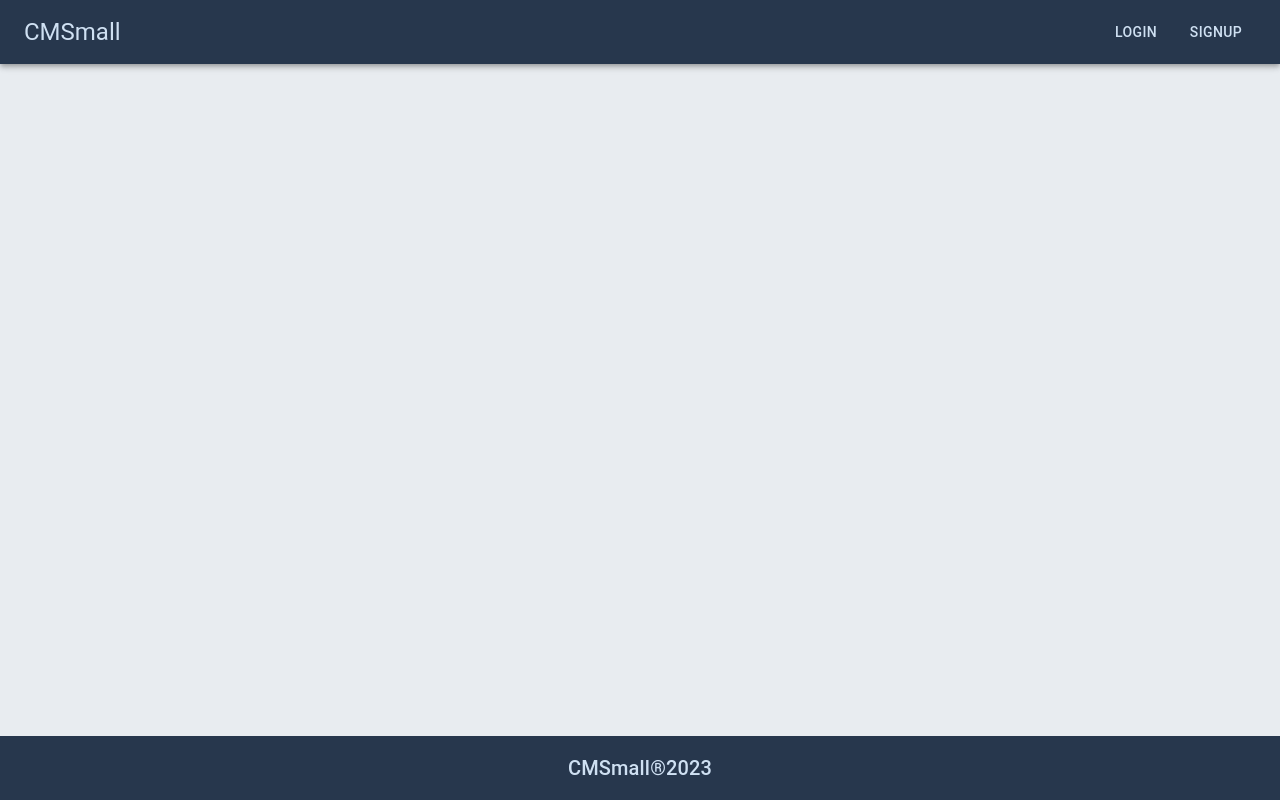
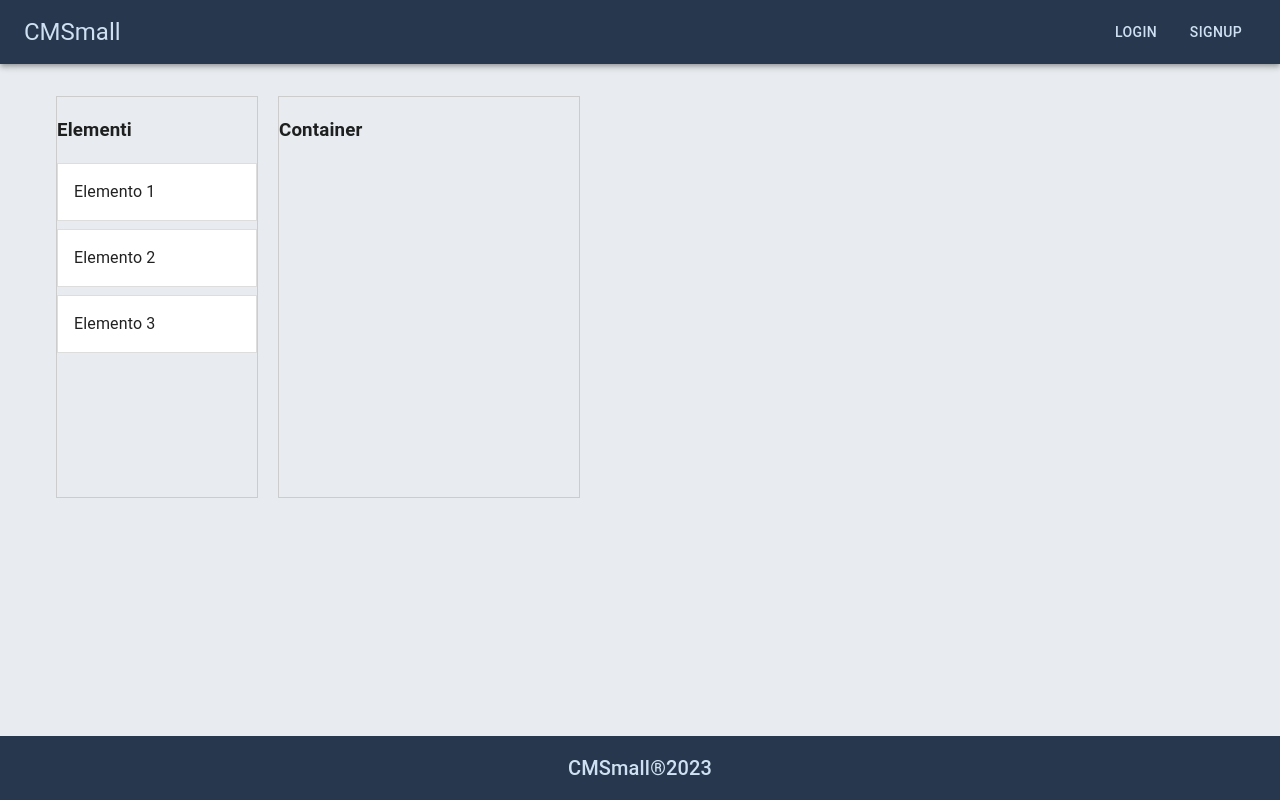
Before and after one commit to RobertoCandela/cmsmall, a React (Vite) app in the folder client/: page /page/new in a window 1280 px wide. Built offline with nearby package versions, Linux system fonts and the light colour scheme.

Commit message:
drag and drop for components

```diff
--- a/client/package.json
+++ b/client/package.json
@@ -17,9 +17,11 @@
     "bootstrap": "^5.2.3",
     "moment": "^2.29.4",
     "react": "^18.2.0",
+    "react-beautiful-dnd": "^13.1.1",
     "react-bootstrap": "^2.7.4",
     "react-dom": "^18.2.0",
-    "react-router-dom": "^6.12.1"
+    "react-router-dom": "^6.12.1",
+    "uuid": "^9.0.0"
   },
   "devDependencies": {
     "@types/react": "^18.0.28",
--- /dev/null
+++ b/client/src/components/canvas.jsx
@@ -0,0 +1,120 @@
+import React, { useState } from 'react';
+import { v4 as uuidv4 } from 'uuid';
+import { DragDropContext, Droppable, Draggable } from 'react-beautiful-dnd';
+import { StrictModeDroppable } from './droppable';
+
+export function Canvas(){
+  const [sourceItems, setSourceItems] = useState([
+    { id: 'item-1', content: 'Elemento 1' },
+    { id: 'item-2', content: 'Elemento 2' },
+    { id: 'item-3', content: 'Elemento 3' },
+  ]);
+
+  const [destinationItems, setDestinationItems] = useState([]);
+
+  const handleDragEnd = (result) => {
+    if (!result.destination) return;
+
+    const sourceIndex = result.source.index;
+    const destinationIndex = result.destination.index;
+    const draggedItem = result.source.droppableId === 'source'
+      ? sourceItems[sourceIndex]
+      : destinationItems[sourceIndex];
+
+    if (result.destination.droppableId === 'destination') {
+      const updatedDestinationItems = [...destinationItems];
+      if (result.source.droppableId !== 'destination') {
+        updatedDestinationItems.splice(destinationIndex, 0, {
+          id: uuidv4(),
+          content: draggedItem.content,
+        });
+      } else {
+        const [removedItem] = updatedDestinationItems.splice(sourceIndex, 1);
+        updatedDestinationItems.splice(destinationIndex, 0, removedItem);
+      }
+      setDestinationItems(updatedDestinationItems);
+    }
+  };
+
+  return (
+    <DragDropContext onDragEnd={handleDragEnd}>
+      <div style={{ display: 'flex' }}>
+        <StrictModeDroppable droppableId="source" isDropDisabled>
+          {(provided) => (
+            <div
+              ref={provided.innerRef}
+              style={{
+                width: '200px',
+                minHeight: '400px',
+                border: '1px solid #ccc',
+                marginRight: '20px',
+              }}
+              {...provided.droppableProps}
+            >
+              <h3>Elementi</h3>
+              {sourceItems.map((item, index) => (
+                <Draggable key={item.id} draggableId={item.id} index={index}>
+                  {(provided) => (
+                    <div
+                      ref={provided.innerRef}
+                      {...provided.draggableProps}
+                      {...provided.dragHandleProps}
+                      style={{
+                        userSelect: 'none',
+                        padding: '16px',
+                        margin: '0 0 8px 0',
+                        backgroundColor: '#fff',
+                        border: '1px solid #ddd',
+                        ...provided.draggableProps.style,
+                      }}
+                    >
+                      {item.content}
+                    </div>
+                  )}
+                </Draggable>
+              ))}
+              {provided.placeholder}
+            </div>
+          )}
+        </StrictModeDroppable>
+        <StrictModeDroppable droppableId="destination">
+          {(provided, snapshot) => (
+            <div
+              ref={provided.innerRef}
+              style={{
+                width: '300px',
+                minHeight: '400px',
+                border: snapshot.isDraggingOver ? '2px solid green' : '1px solid #ccc',
+              }}
+              {...provided.droppableProps}
+            >
+              <h3>Container</h3>
+              {destinationItems.map((item, index) => (
+                <Draggable key={item.id} draggableId={item.id} index={index}>
+                  {(provided) => (
+                    <div
+                      ref={provided.innerRef}
+                      {...provided.draggableProps}
+                      {...provided.dragHandleProps}
+                      style={{
+                        userSelect: 'none',
+                        padding: '16px',
+                        margin: '0 0 8px 0',
+                        backgroundColor: '#fff',
+                        border: '1px solid #ddd',
+                        ...provided.draggableProps.style,
+                      }}
+                    >
+                      {item.content}
+                    </div>
+                  )}
+                </Draggable>
+              ))}
+              {provided.placeholder}
+            </div>
+          )}
+        </StrictModeDroppable>
+      </div>
+    </DragDropContext>
+  );
+};
--- /dev/null
+++ b/client/src/components/droppable.jsx
@@ -0,0 +1,21 @@
+import { useEffect, useState } from "react";
+import { Droppable } from "react-beautiful-dnd";
+
+export const StrictModeDroppable = ({ children, droppableId, ...props}) => {
+  const [enabled, setEnabled] = useState(false);
+
+  useEffect(() => {
+    const animation = requestAnimationFrame(() => setEnabled(true));
+
+    return () => {
+      cancelAnimationFrame(animation);
+      setEnabled(false);
+    };
+  }, []);
+
+  if (!enabled) {
+    return null;
+  }
+
+  return <Droppable droppableId={droppableId}{...props}>{children}</Droppable>;
+};
--- a/client/src/pages/home/home.jsx
+++ b/client/src/pages/home/home.jsx
@@ -3,9 +3,11 @@ import "./home.css";
 import { getPages } from "../../service/page-service";
 import PageCard from "../../components/page-card";
 import Button from "@mui/material/Button";
+import { useNavigate } from "react-router-dom";
 
 function Home() {
   const [dataList, setDataList] = useState([]);
+  const history = useNavigate();
 
   const getPagesHandler = async () => {
     getPages().then((resp) => {
@@ -37,7 +39,9 @@ function Home() {
             ></PageCard>
           ))}
       </div>
-      <Button variant="contained" sx={{ marginTop: "30px", maxWidth: "190px" }}>
+      <Button variant="contained" sx={{ marginTop: "30px", maxWidth: "190px" }} onClick={()=>{
+        history('/page/new')
+      }}>
         Create New Page
       </Button>
     </div>
--- a/client/src/pages/new-page/NewPage.jsx
+++ b/client/src/pages/new-page/NewPage.jsx
@@ -1,10 +1,10 @@
+import { Canvas } from "../../components/canvas";
 import Layout from "../../components/layout";
 
 export function NewPage(){
 
     return (
-        <>
-        </>
+        <Canvas/>
     )
 
 }
```
Also changed, not shown: client/src/components/canvas.css (added), 1 other file (tests, documents, lock files or other folders).
